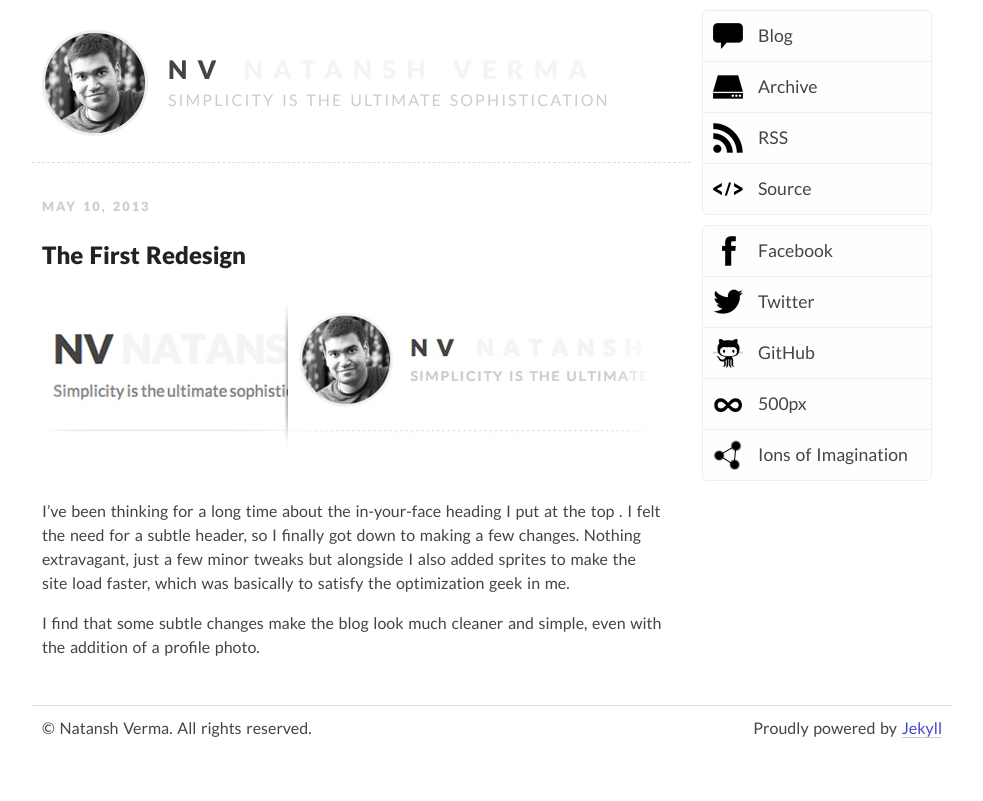
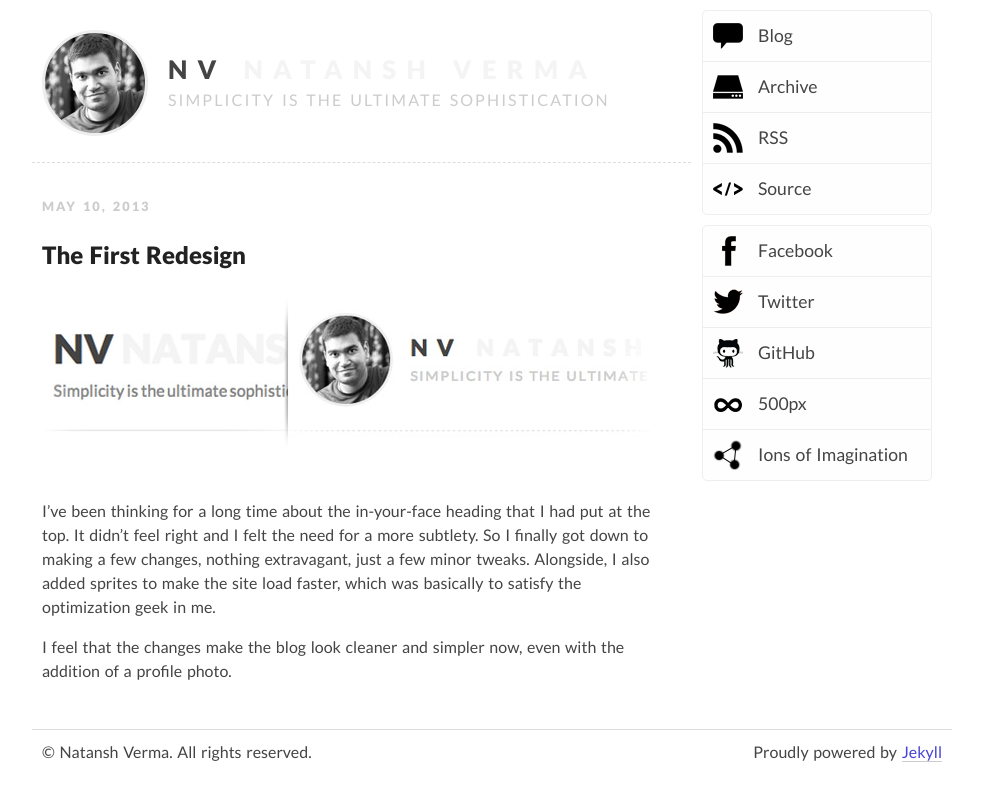
Before and after one commit to natansh/natansh.github.com, a Jekyll site: the page built from _posts/2013-05-10-the-first-redesign.md, in a window 1280 px wide. Shown: the top 801 px of the page, without its empty margins (148-1131 px from the left). Built offline with Jekyll 4.4.1, drawn with Linux system fonts in a browser that asks for light colours.

Commit message:
Fix: The First Redesign

```diff
--- a/_posts/2013-05-10-the-first-redesign.md
+++ b/_posts/2013-05-10-the-first-redesign.md
@@ -4,6 +4,6 @@ title: The First Redesign
 ---
 ![Before and After](/images/redesign_before_after.jpg)
 
-I've been thinking for a long time about the in-your-face heading I put at the top . I felt the need for a subtle header, so I finally got down to making a few changes. Nothing extravagant, just a few minor tweaks but alongside I also added sprites to make the site load faster, which was basically to satisfy the optimization geek in me.
+I've been thinking for a long time about the in-your-face heading that I had put at the top. It didn't feel right and I felt the need for a more subtlety. So I finally got down to making a few changes, nothing extravagant, just a few minor tweaks. Alongside, I also added sprites to make the site load faster, which was basically to satisfy the optimization geek in me.
 
-I find that some subtle changes make the blog look much cleaner and simple, even with the addition of a profile photo.
+I feel that the changes make the blog look cleaner and simpler now, even with the addition of a profile photo.
```
